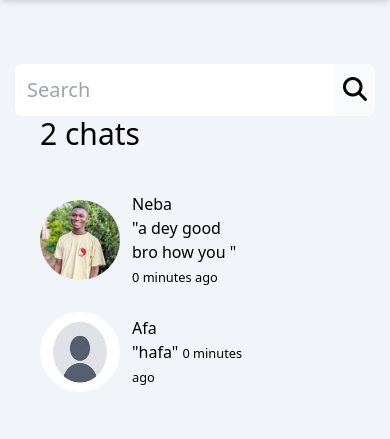
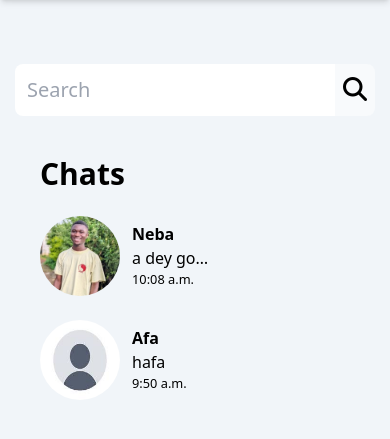
Before and after one commit to FrankNeba/SocialMedia, a Django app: page /chats/ in a window 390 px wide. Shown: the part 64-503 px from the top of the page. Run offline with Django 5.2, Linux system fonts and the light colour scheme; a user stored in the database is signed in; data comes from the database, SQL or seed files in the repository; both versions use the stored data as it was after the commit; parts of the project's set-up code (start-up, migrations or seed data) failed here and were passed over; some libraries are stand-ins or nearby versions.

Commit message:
chat page made responsive

```diff
--- a/authenticate/templates/authenticate/signup.html
+++ b/authenticate/templates/authenticate/signup.html
@@ -8,7 +8,7 @@
   </head>
   <body class="flex flex-col text-slate-600 bg-slate-100 justify-between min-h-[100vh]">
     <div
-      class="p-5 flex flex-col self-center items-center w-full sm:w-2/3 md:w-1/2"
+      class="p-5 flex flex-col self-center items-center w-full sm:w-2/3 lg:w-1/2"
     >
       <h1 class="text-3xl text-yellow-600 font-extrabold">Signup</h1>
       {% for message in messages %}
--- a/message/templates/message/chats.html
+++ b/message/templates/message/chats.html
@@ -24,50 +24,57 @@
                   <i class="fa-solid fa-magnifying-glass right-0 text-2xl"></i>
                 </button>
               </form>
-              <h3 class="text-3xl font-medium">{{chats|length}} chats</h3>
+
             <div class="flex flex-col mt-10"></div>
                 <div class="w-full flex" id="options">
                     <div class=" hidden md:block w-1/3 pr-10">
 
                     </div>
                 <div class="w-2/3 space-y-6" id="options">
-
+                    <div class="flex space-y-6">
+                        <p class="text-3xl font-bold"> Chats</p>
+                      </div>
                     {% for key, value in chats.items %}
-                <div class="flex space-y-6">
+                    <div class="flex space-y-6">
 
 
-                    <label for="user">
-                        <a href="{% url 'chat' key.id %}" class="flex items-center  gap-3">
+
+                        <a href="{% url 'chat' key.id %}" class="flex items-center  gap-3 w-full">
                             <img
                           src="{{key.image.url}}"
                           alt="{{key.username|capfirst}}"
                           class="w-20 h-20 rounded-full"
                         />
-                        <div class="flex flex-col overflow-hidden">
+                        <div class="flex flex-col overflow-hidden w-full">
 
                                 {% if value.receiver == request.user and value.read == False %}
                                 <h4 class="font-semibold">
                                     {{key.username|capfirst}}
                                 </h4>
-                                <p class="font-semibold"> "{{value.text}}"
-                                    <small>
-                                        {{value.created|timesince}} ago
-                                    </small>
-                                </p>
+                                <div class=" w-full">
+                                  <p class="font-semibold truncate w-2/3"> {{value.text}}
+                                  </p>
+                                  <small class="left-0 flex flex-row">
+                                    {{value.created|time}}
+                                  </small>
+                                </div>
+
                                 {% else %}
-                                <h4>
+                                <h4 class="font-semibold">
                                     {{key.username|capfirst}}
                                 </h4>
-                                <p > "{{value.text}}"
-                                    <small>
-                                    {{value.created|timesince}} ago
-                                    </small>
-                                </p>
+                                <div class="w-full">
+                                  <p class=" truncate w-2/3"> {{value.text}}
+                                  </p>
+                                  <small class=" left-0 flex flex-row">
+                                    {{value.created|time}}
+                                  </small>
+                                </div>
                                 {% endif %}
                         </div>
 
                     </a>
-                    </label>
+
                 </div>
                 {% endfor %}
                 </div>
--- a/posts/templates/posts/addPost.html
+++ b/posts/templates/posts/addPost.html
@@ -9,7 +9,7 @@
 <body class="bg-slate-50 flex flex-col text-slate-600 justify-between min-h-[100vh]">
     {% include 'navbar.html' %}
     <div
-      class="p-5 flex flex-col self-center items-center w-full sm:w-2/3 md:w-1/2 pt-20 "
+      class="p-5 flex flex-col self-center items-center w-full sm:w-2/3 lg:w-1/2 pt-20 "
     >
         {% if page == 'edit' %}
       <h1 class="text-3xl text-yellow-600 font-extrabold">Edit Post</h1>
@@ -30,7 +30,7 @@
           <div class="text-xl space-y-2">
             <label for="images" class="text-primary text-3xl">
               <i class="fa-regular fa-image"></i>
-              <span class="hidden md:block">Add images</span>
+              <!-- <span class="hidden md:block">Add images</span> -->
             </label>
             <input
               class="hidden"
@@ -44,7 +44,7 @@
         <div class="text-xl space-y-2">
             <label for="video" class="text-primary text-3xl w-1/3">
               <i class="fa-solid fa-video"></i>
-              <span class="hidden md:block">Add vide</span>
+              <!-- <span class="hidden md:block">Add vide</span> -->
             </label>
             <input
               class="hidden"
--- a/static/css/package.json
+++ b/static/css/package.json
@@ -1,5 +1,5 @@
 {
   "devDependencies": {
-    "tailwindcss": "^3.4.13"
+    "tailwindcss": "^3.4.14"
   }
 }
--- a/static/css/src/output.css
+++ b/static/css/src/output.css
@@ -935,6 +943,12 @@ video {
   overflow: scroll;
 }
 
+.truncate {
+  overflow: hidden;
+  text-overflow: ellipsis;
+  white-space: nowrap;
+}
+
 .whitespace-normal {
   white-space: normal;
 }
--- a/templates/navbar.html
+++ b/templates/navbar.html
@@ -12,7 +12,7 @@
         </a>
 
         <a href="{% url 'trending' %}" class="link" data-url-name="trending">
-            <span class="md:hidden">
+            <span class="md:hidden w-10 h-10">
                  <i class="fa-solid fa-fire animate-beat md:hidden"></i>
             </span>
 
```
Also changed, not shown: other parts of static/css/src/output.css (+54 -14 lines), authenticate/templates/authenticate/profile.html (+13 -7 lines), message/templates/message/chat.html (+27 -17 lines), db.sqlite3, static/css/package-lock.json, static/media/images/posts/Apple_debuts_its_799_iPhone_13_including_new_PINK_color_option_2jMtNAm.jpeg (added), static/media/images/posts/CODE_Smooth_PU_Leather_Google_Pixel_Case_-_For_Pixel_7___Dark_Purple_g0s7Q7G.jpeg (added), static/media/images/posts/Google_Pixel_7_Pro_Best_Features_eFM9rVR.jpeg (added), static/media/images/posts/House1_3vjUM2q.jpeg (added), 1 other file.
